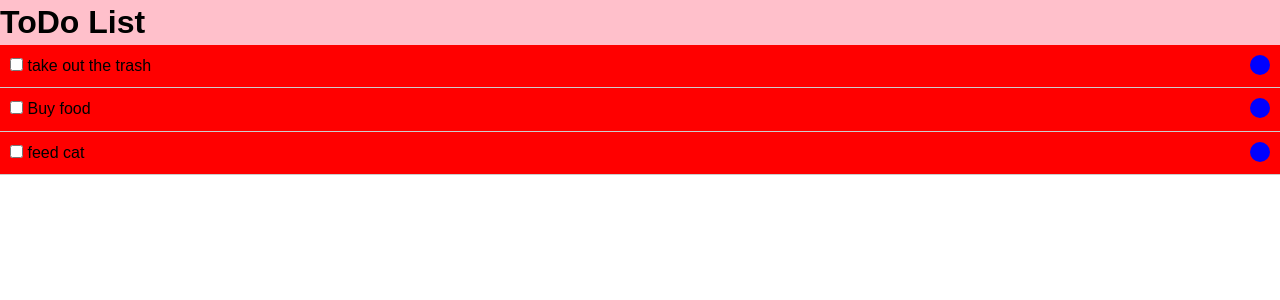
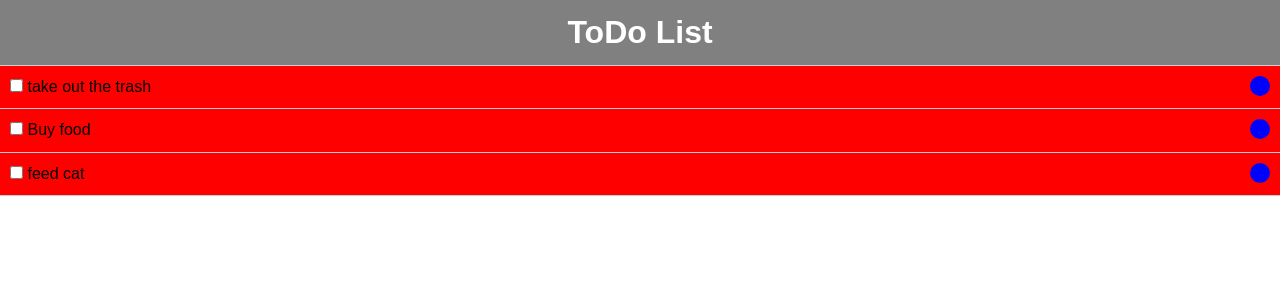
Before and after one commit to SidKandasamy/Todo_react, a React (Create React App) app: page / in a window 1280 px wide. Shown: the top 300 px of the page. Built offline with nearby package versions, Linux system fonts and the light colour scheme; the HTML template or start-up script is replaced by a standard one.

Commit message:
header styling complete

```diff
--- a/src/components/layout/Header.js
+++ b/src/components/layout/Header.js
@@ -9,7 +9,11 @@ function Header() {
 }
 
 const headerStyle = {
-    backgroundColor: 'pink',
+    backgroundColor: 'grey',
+    color:'white',
+    textAlign: 'center',
+    padding: '10px',
+    borderBottom: '1px solid #ccc',
 }
 
 
```
